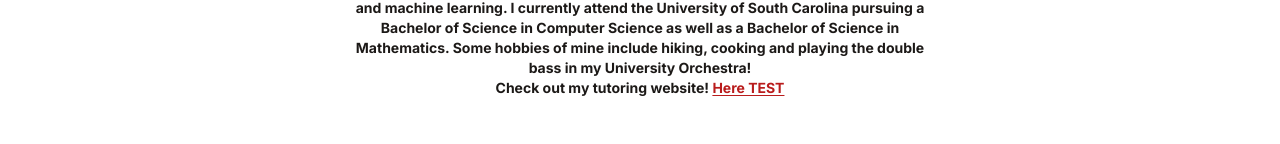
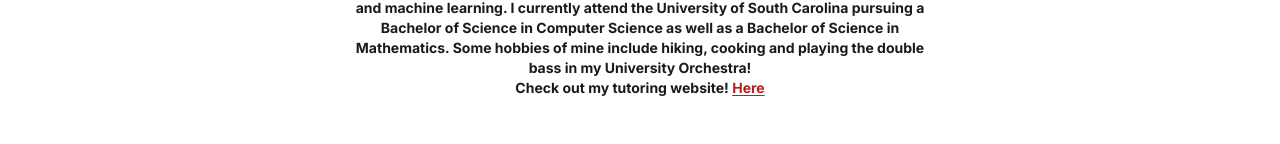
Before and after one commit to Zacharahman/Portfolio, a React (Vite) app: page / in a window 1280 px wide. Shown: the part 246-390 px from the top of the page. Built offline with nearby package versions, Linux system fonts and the light colour scheme; grey boxes are pictures that could not be loaded.

Commit message:
tutor link

```diff
--- a/src/components/Intro.jsx
+++ b/src/components/Intro.jsx
@@ -15,7 +15,7 @@ function Intro() {
                className="text-red-700 hover:underline underline-offset-2 decoration-2 decoration-red-700"
                rel="noreferrer noopener"
             >
-              <u> Here TEST </u>
+              <u> Here </u>
             </a>{''}
 
          </p>
```
